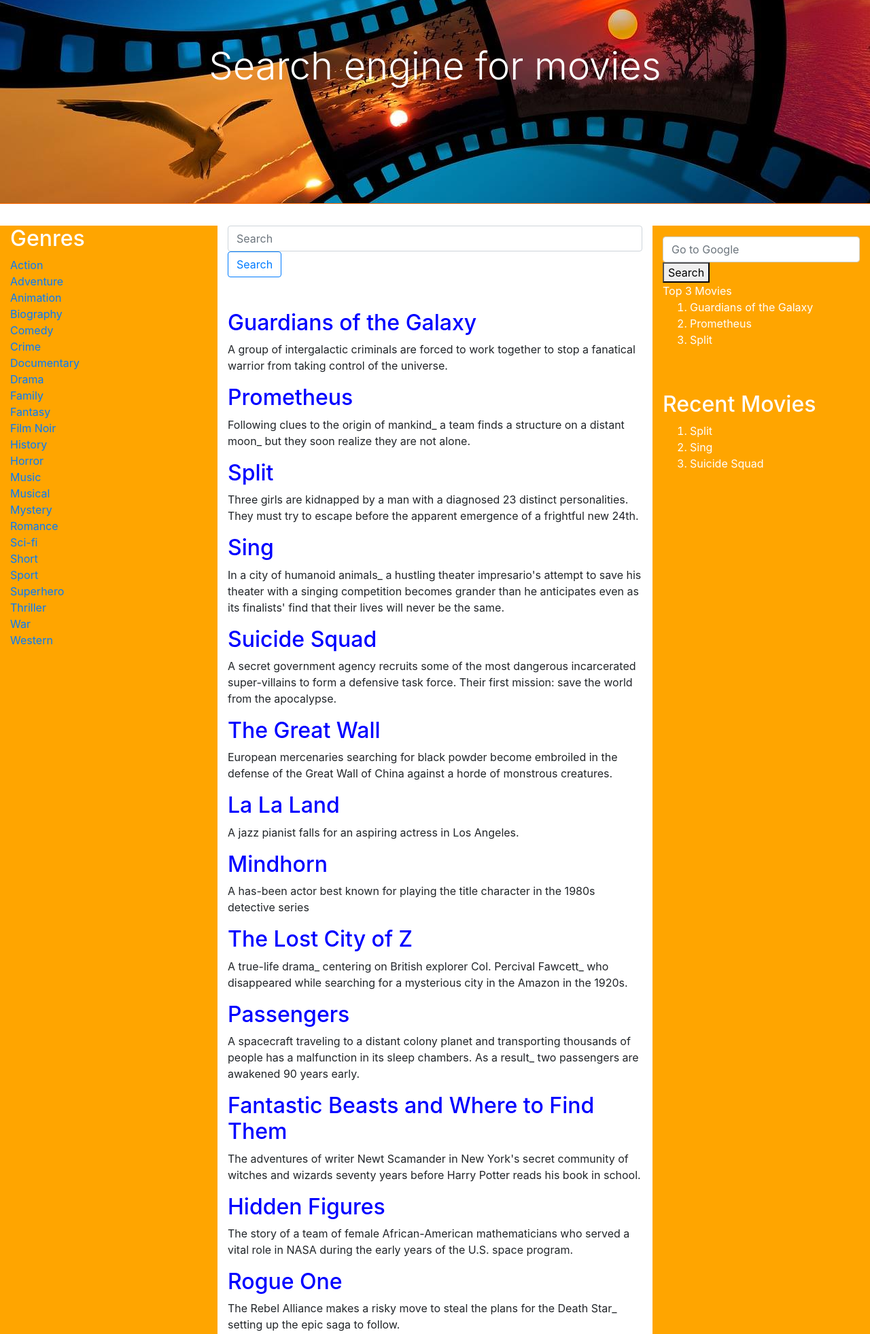
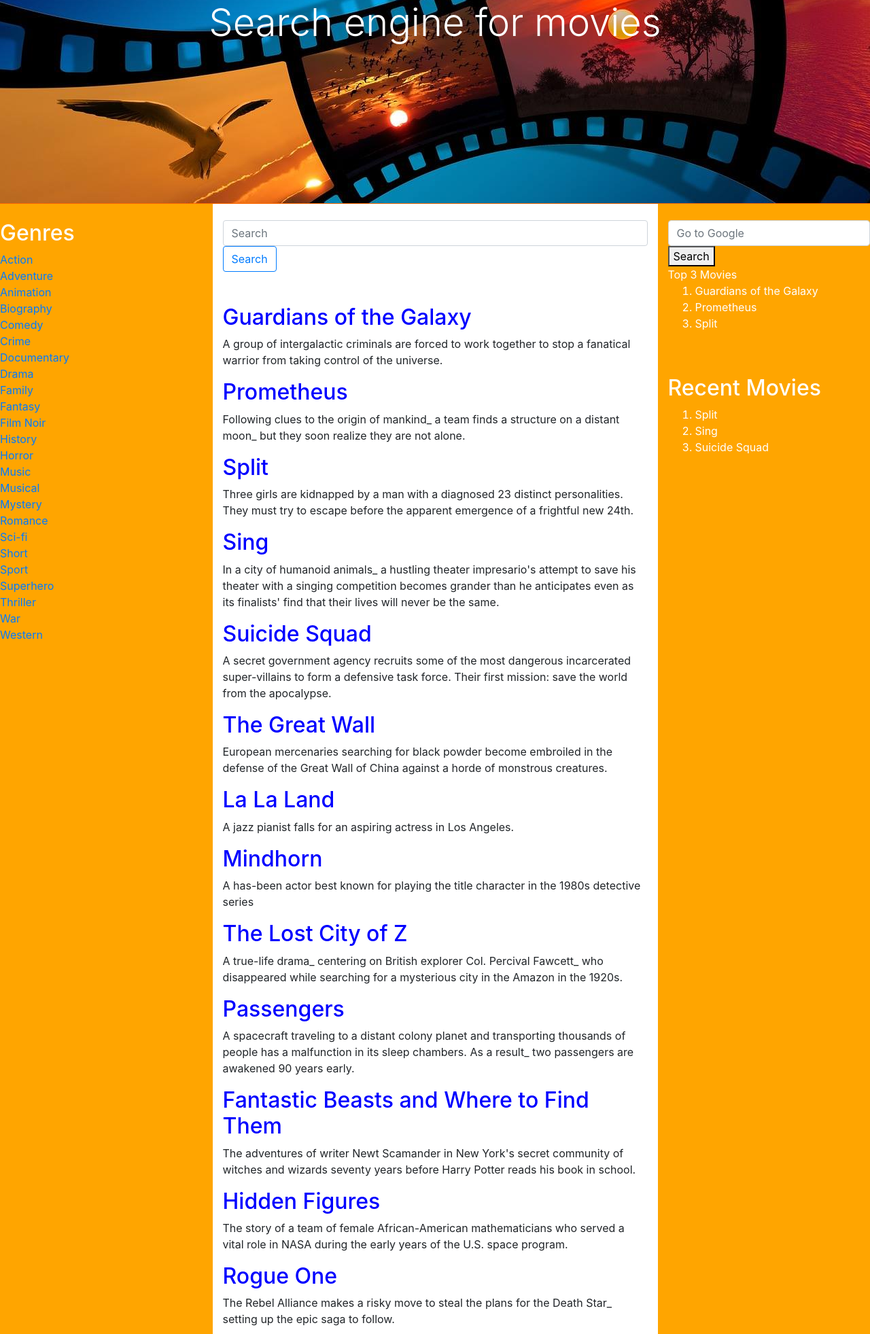
Before and after one commit to sc14ag/epl660IMDB, a Flask app: page / in a window 1280 px wide. Shown: the top 1963 px of the page at 68% size. Run offline with Flask 2, Linux system fonts and the light colour scheme; parts of the project's set-up code (start-up, migrations or seed data) failed here and were passed over; some libraries are stand-ins or nearby versions.

Commit message:
μικρές αλλαγές στα html αρχεία
έφυγα το jumbuttron που δημιουργούσε το ανεπιθυμητο κενό

```diff
--- a/EPL660/templates/basic.html
+++ b/EPL660/templates/basic.html
@@ -11,7 +11,7 @@
          integrity="sha384-B4dIYHKNBt8Bc12p+WXckhzcICo0wtJAoU8YZTY5qE0Id1GSseTk6S+L3BlXeVIU" crossorigin="anonymous">
       <title>EPL660 Project</title>
       <style type="text/css">
-         .jumbotron {
+         .header {
          height: 300px;
          background-size: cover;
          background: url('/static/background.jpg') no-repeat 50% 50%;
@@ -48,11 +48,11 @@
       </style>
    </head>
 <body>
-<div class="jumbotron jumbotron-fluid">
-         <div class="container">
+
+         <div class="header">
             <h1 class="display-4">Search engine for movies</h1>
          </div>
-      </div>
+
  {% block body %} {% endblock %}
    </body>
 <div class="footer">
--- a/EPL660/templates/userInterface.html
+++ b/EPL660/templates/userInterface.html
@@ -4,9 +4,10 @@
 
 
 
-      <div class="container-fluid">
+
          <div class="row">
             <div class="col-3">
+				<br>
                <h2>Genres</h2>
               <ul>
 			<li> <a href="{{url_for('searchCategory', type='Action')}}"> Action </a> </li>
@@ -37,6 +38,7 @@
 		  </ul>
             </div>
             <div class="col-6">
+				<br>
                <form action="/searchQuery" method="post">
                   <input class="form-control mr-sm-2" type="search" placeholder="Search" aria-label="Search"
                      id="SearchInput" name="userQuery" required>
@@ -46,7 +48,7 @@
                <div id="movies"></div>
             </div>
             <div class="col-3">
-			<p> <!kwdikas gia google search </p>
+			<br>
 			<form action="https://www.google.com/search" class="GoogleSearch" method="get" name="GoogleSearch" target="_blank">
 			<input name="Google" type="hidden" value=Google Search" required>
 			<input autocomplete="on" class="form-control search" name="q" placeholder="Go to Google" required="required"  type="text" required>
@@ -68,8 +70,7 @@
                </ol>
             </div>
          </div>
-      </div>
-      <br>
+
 
       <!-- Optional JavaScript -->
       <!-- jQuery first, then Popper.js, then Bootstrap JS -->
```
Also changed, not shown: EPL660/templates/movieDetails.html (+6 -3 lines).
